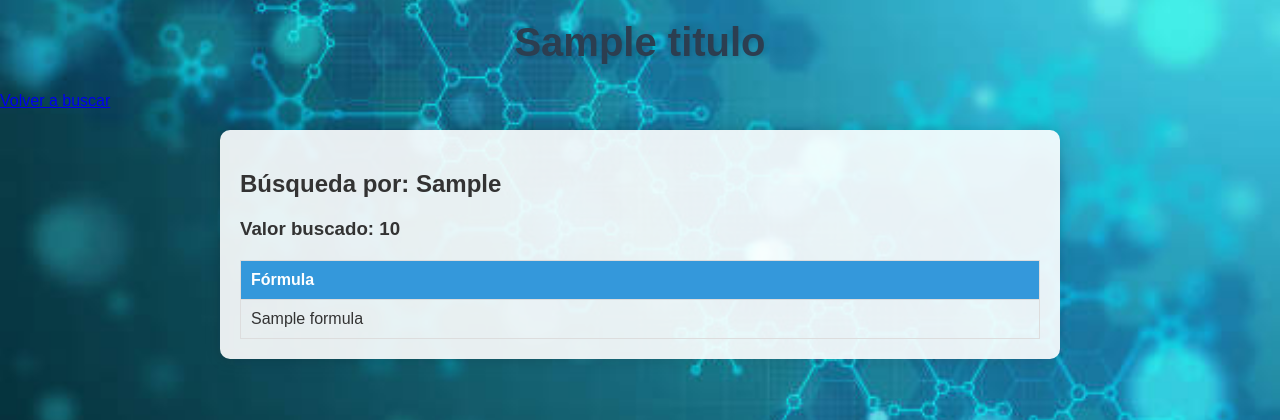
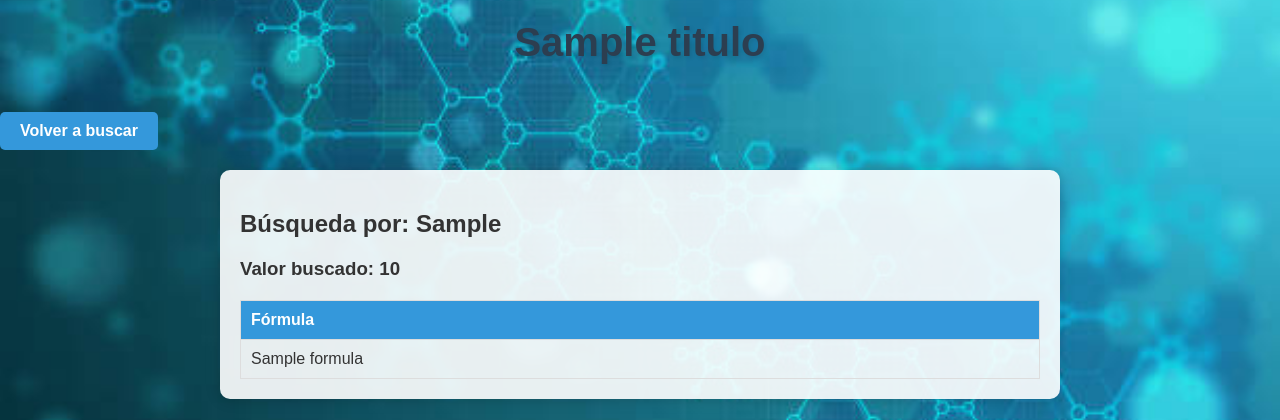
Before and after one commit to mlcganda/Prueba-1, a Flask app: template templates/resultados.html in a window 1280 px wide. Shown: the top 420 px of the page. Run offline with Flask 3, Linux system fonts and the light colour scheme; the template is opened without the code that fills it: most values are stand-ins (such as "Sample title", 1, 10 or a date in 2020).

Commit message:
Update resultados.html

```diff
--- a/templates/resultados.html
+++ b/templates/resultados.html
@@ -9,7 +9,7 @@
 </head>
 <body>
     <h1>{{ titulo }}</h1>
-    <a href="/">Volver a buscar</a>
+    <a href="/" class="boton-volver">Volver a buscar</a> <!-- Botón "Volver a buscar" -->
     {% if error %}
         <p class="error">{{ error }}</p>
     {% else %}
```
